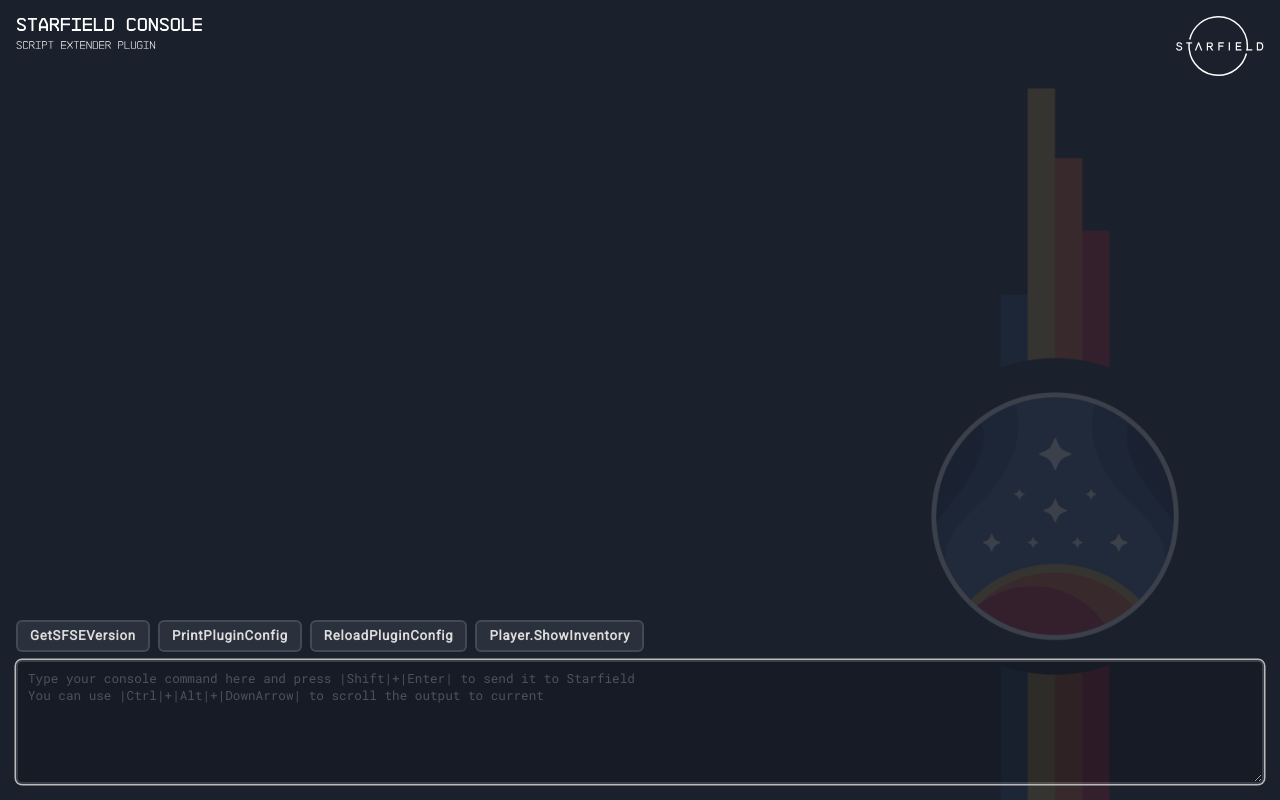
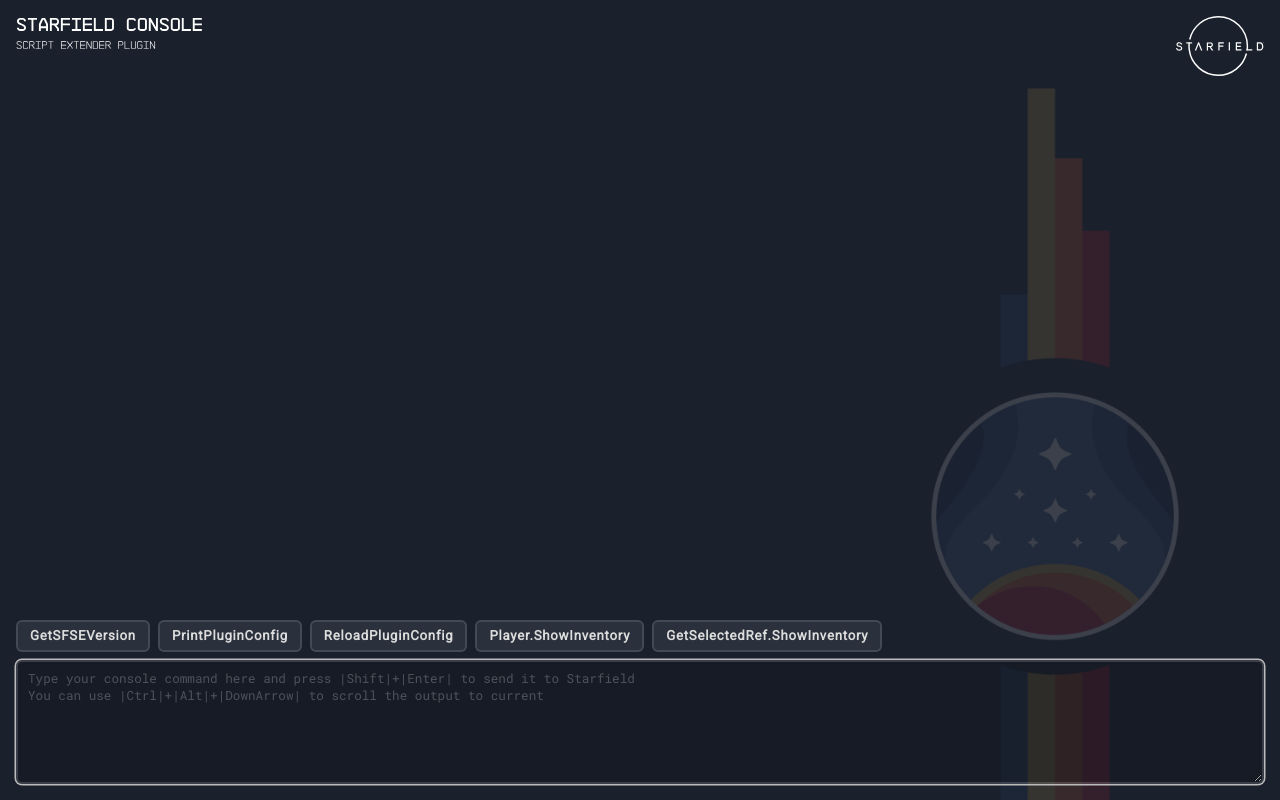
Before and after one commit to dranger003/sfse_plugin_console_web, a React (Create React App) app: page / in a window 1280 px wide. Built offline with nearby package versions, Linux system fonts and the light colour scheme.

Commit message:
Add quick button.

```diff
--- a/src/App.js
+++ b/src/App.js
@@ -1,5 +1,5 @@
 import { useRef, useState, useEffect } from "react";
-import { Button, ChakraProvider, Flex, HStack, extendTheme } from "@chakra-ui/react";
+import { Button, ChakraProvider, Flex, HStack, Spacer, extendTheme } from "@chakra-ui/react";
 import { ConsoleInput } from "./components/ConsoleInput";
 import { ConsoleOutput } from "./components/ConsoleOutput";
 import { Banner } from "./components/Banner";
@@ -67,6 +67,8 @@ export function App() {
           <Button size="sm" onClick={() => sendInput("sfse_plugin_console_api_dump_config")}>PrintPluginConfig</Button>
           <Button size="sm" onClick={() => sendInput("sfse_plugin_console_api_reload_config")}>ReloadPluginConfig</Button>
           <Button size="sm" onClick={() => sendInput("00000014.ShowInventory")}>Player.ShowInventory</Button>
+          <Button size="sm" onClick={() => sendInput("GetSelectedRef.ShowInventory")}>GetSelectedRef.ShowInventory</Button>
+          <Spacer />
         </HStack>
         <ConsoleInput
           command={command}
```
